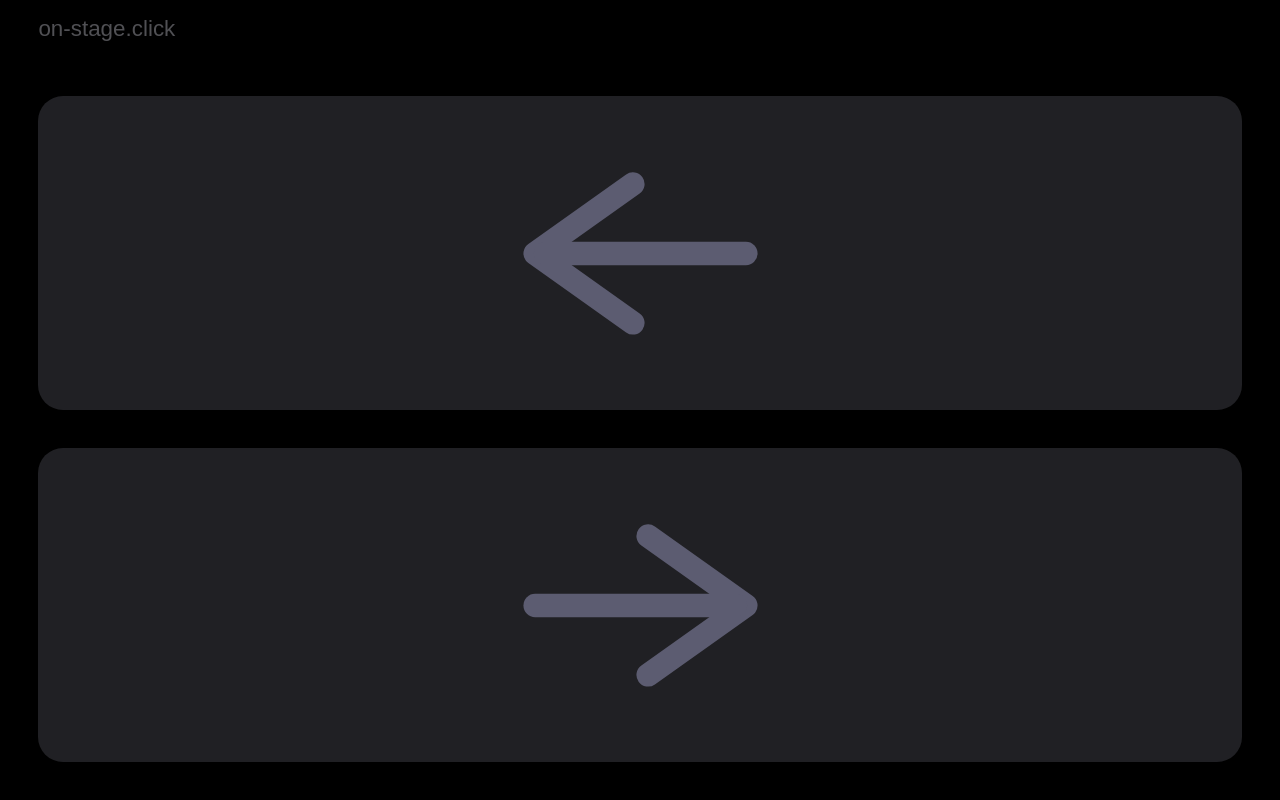
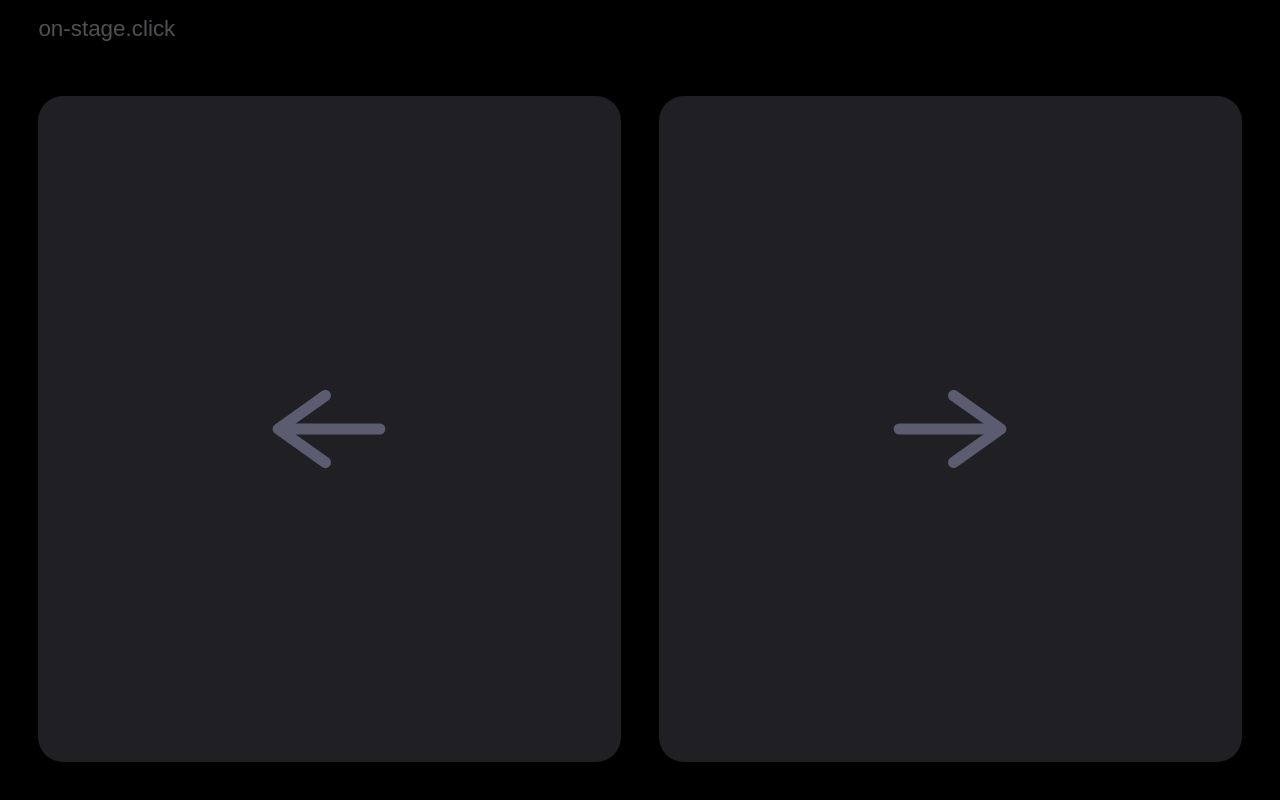
Before and after one commit to web-presentation-clicker/staged, a plain HTML site: page static/clicker/index.html in a window 1280 px wide. Drawn offline with Linux system fonts and the light colour scheme.

Commit message:
switch layout direction in landscape
(cherry picked from commit b4e0f7be16a1a7bfa2fc28bb78c64f5f6594ee8c)

```diff
--- a/static/clicker/style.css
+++ b/static/clicker/style.css
@@ -59,8 +59,16 @@ body {
     padding-right: 3vw;
 }
 
+@media (orientation: landscape) {
+    .controls {
+        flex-direction: row;
+    }
+
+}
+
 .controls .spacer {
-    height: 3vw
+    height: 3vw;
+    width: 3vw;
 }
 
 .title {
```
